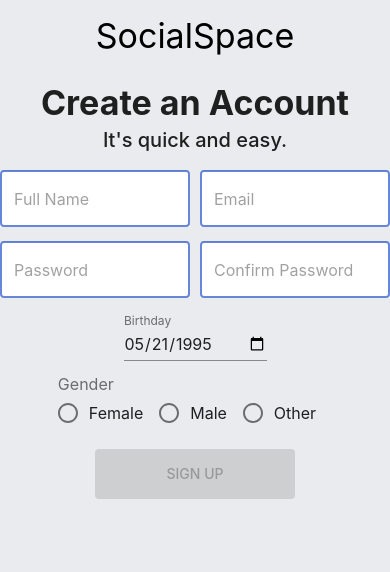
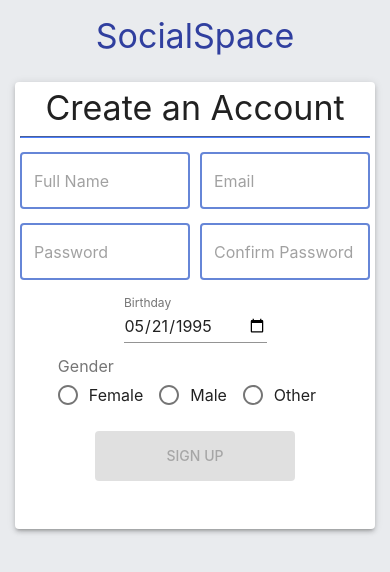
Before and after one commit to dykrupp/SocialSpace, a React (Create React App) app: page / in a window 390 px wide. Both pictures are taken after typing "name@example.com", "Sample123" into the empty fields and a click on the button "CREATE ACCOUNT". Shown: the top 572 px of the page. Built offline with nearby package versions, Linux system fonts and the light colour scheme; no server answers.

Commit message:
-Additional mobile styling for pre-authentication user flow

```diff
--- a/src/components/Navigation/NavigationAuth/AuthAppBar/SearchBar/index.tsx
+++ b/src/components/Navigation/NavigationAuth/AuthAppBar/SearchBar/index.tsx
@@ -1,4 +1,3 @@
-// eslint-disable-next-line
 import React, { useState, useContext } from 'react';
 import { fade, makeStyles, Theme } from '@material-ui/core/styles';
 import IconButton from '@material-ui/core/IconButton';
--- a/src/components/Navigation/NavigationNonAuth/SignInFormContainer/SignInForm.tsx
+++ b/src/components/Navigation/NavigationNonAuth/SignInFormContainer/SignInForm.tsx
@@ -49,7 +49,9 @@ const SignInForm: React.FC<SignInFormProps> = ({
 
   return (
     <form className={classes.root} onSubmit={onSubmit} noValidate>
-      <p className={classes.textAlign}>{error}</p>
+      <p className={classes.textAlign}>
+        {error ? error.concat(' Please try again!') : ''}
+      </p>
       <TextField
         name="email"
         className={classes.textField}
--- a/src/components/Navigation/index.tsx
+++ b/src/components/Navigation/index.tsx
@@ -17,7 +17,7 @@ const useStyles = makeStyles(() => ({
   mobileLink: {
     textDecoration: 'none',
     outline: 0,
-    color: 'black',
+    color: 'rgb(48, 63, 159)',
   },
 }));
 
@@ -26,13 +26,13 @@ interface NavigationProps {
 }
 
 const Navigation: React.FC<NavigationProps> = ({ users }) => {
-  const isMobile = useMobileComponents();
+  const renderMobileComponents = useMobileComponents();
 
   return (
     <div>
       {useContext(AuthUserContext) ? (
         <NavigationAuthContainer users={users} />
-      ) : isMobile ? (
+      ) : renderMobileComponents ? (
         <MobileNonAuth />
       ) : (
         <NavigationNonAuth />
--- a/src/components/View Components/ForgotPassword/ForgotPasswordForm.tsx
+++ b/src/components/View Components/ForgotPassword/ForgotPasswordForm.tsx
@@ -7,14 +7,26 @@ import { OutlinedTextField } from '../../Reusable Components/OutlinedTextField/i
 const useStyles = makeStyles(() => ({
   error: {
     color: 'red',
+    textAlign: 'center',
+  },
+  metaInfo: {
+    textAlign: 'center',
   },
   inputDiv: {
     display: 'flex',
     flexDirection: 'column',
     justifyContent: 'space-between',
+    maxWidth: '75%',
+    margin: '0 auto',
+    alignItems: 'center',
+  },
+  input: {
+    width: '65%',
   },
   resetPassButton: {
     marginTop: '20px',
+    height: '50px',
+    width: '200px',
   },
 }));
 
@@ -36,7 +48,7 @@ const ForgotPasswordForm: React.FC<ForgotPasswordFormProps> = ({
   const isInvalid = email === '';
   return (
     <form onSubmit={onSubmit} noValidate>
-      <p>
+      <p className={classes.metaInfo}>
         Please enter the email associated with your account. You will receive an
         email shortly.
       </p>
--- a/src/components/View Components/ForgotPassword/index.tsx
+++ b/src/components/View Components/ForgotPassword/index.tsx
@@ -2,6 +2,8 @@ import React from 'react';
 import ForgotPasswordFormContainer from './ForgotPasswordFormContainer';
 import Typography from '@material-ui/core/Typography';
 import { makeStyles } from '@material-ui/core/styles';
+import { CustomDivider } from '../../Reusable Components/CustomDivider';
+import { Paper } from '@material-ui/core';
 
 const useStyles = makeStyles(() => ({
   root: {
@@ -9,21 +11,30 @@ const useStyles = makeStyles(() => ({
     display: 'flex',
     flexDirection: 'column',
     alignItems: 'center',
+    marginBottom: '25px',
   },
   title: {
     textAlign: 'center',
+  },
+  paperContainer: {
+    padding: '25px',
   },
 }));
 
 const ForgotPassword: React.FC = () => {
   const classes = useStyles();
+
   return (
     <div className={classes.root}>
-      <Typography className={classes.title} variant="h4">
-        Forgot Your Password?
-      </Typography>
-      <hr style={{ width: '85%' }} />
-      <ForgotPasswordFormContainer />
+      <Paper elevation={3} className={classes.paperContainer}>
+        <div>
+          <Typography className={classes.title} variant="h4">
+            Forgot Your Password?
+          </Typography>
+          <CustomDivider />
+        </div>
+        <ForgotPasswordFormContainer />
+      </Paper>
     </div>
   );
 };
--- a/src/components/View Components/Landing/MobileLanding/index.tsx
+++ b/src/components/View Components/Landing/MobileLanding/index.tsx
@@ -1,8 +1,7 @@
-// eslint-disable-next-line
 import React, { useContext, useState } from 'react';
 import { makeStyles } from '@material-ui/core/styles';
 import Grid from '@material-ui/core/Grid';
-import { Button } from '@material-ui/core';
+import { Button, Paper } from '@material-ui/core';
 import * as ROUTES from '../../../../constants/routes';
 import { Link } from 'react-router-dom';
 import { SignInFormState } from '../../../../constants/interfaces';
@@ -46,14 +45,18 @@ const useStyles = makeStyles(() => ({
     opacity: 0.8,
   },
   createAccountButton: {
-    height: '40px',
-    width: '150px',
+    height: '50px',
+    width: '200px',
   },
   forgotPassGridItem: {
     display: 'flex',
     justifyContent: 'center',
     marginTop: '15px',
     marginBottom: '15px',
+  },
+  paper: {
+    padding: '25px',
+    margin: '25px auto',
   },
 }));
 
@@ -98,6 +101,7 @@ export const MobileLanding: React.FC = () => {
 
   if (!firebase) return <h1>{FIREBASE_NOT_ACCESSIBLE}</h1>;
   return (
+    <Paper elevation={3} className={classes.paper}>
       <Grid container direction="column">
         <Grid item className={classes.gridItem}>
           <BlueOutlinedTextField
@@ -158,5 +162,6 @@ export const MobileLanding: React.FC = () => {
           </Link>
         </Grid>
       </Grid>
+    </Paper>
   );
 };
--- a/src/components/View Components/Landing/SignUp/SignUpForm.tsx
+++ b/src/components/View Components/Landing/SignUp/SignUpForm.tsx
@@ -163,7 +163,9 @@ const SignUpForm: React.FC<SignUpFormProps> = ({
         </Button>
       </div>
       <div className={classes.flexRow}>
-        <p className={classes.error}>{error}</p>
+        <p className={classes.error}>
+          {error ? error.concat(' Please try again!') : ''}
+        </p>
       </div>
     </form>
   );
--- a/src/components/View Components/Landing/SignUp/index.tsx
+++ b/src/components/View Components/Landing/SignUp/index.tsx
@@ -2,32 +2,78 @@ import React from 'react';
 import SignUpFormContainer from './SignUpFormContainer';
 import Typography from '@material-ui/core/Typography';
 import { makeStyles } from '@material-ui/core/styles';
+import { useMobileComponents } from '../../../../utils/hooks/useMobileComponents';
+import { CustomDivider } from '../../../Reusable Components/CustomDivider/index';
+import PropTypes from 'prop-types';
+import { Paper } from '@material-ui/core';
 
 const useStyles = makeStyles(() => ({
   root: {
     marginTop: '25px',
     display: 'flex',
     flexDirection: 'column',
+    alignItems: 'center',
+    marginBottom: '25px',
+  },
+  alignedText: {
+    textAlign: 'center',
   },
   title: {
     fontWeight: 'bold',
     textAlign: 'center',
   },
+  paper: {
+    padding: '5px',
+  },
 }));
 
 const SignUpPage: React.FC = () => {
   const classes = useStyles();
-  return (
-    <div className={classes.root}>
-      <Typography className={classes.title} variant="h4">
-        Create an Account
-      </Typography>
-      <Typography variant="h6" style={{ textAlign: 'center' }}>
-        It&apos;s quick and easy.
-      </Typography>
-      <SignUpFormContainer />
-    </div>
+  return useMobileComponents() ? (
+    <MobileForm classes={classes} />
+  ) : (
+    <Form classes={classes} />
   );
 };
 
 export default SignUpPage;
+
+interface FormProps {
+  classes: Record<string, string>;
+}
+
+const MobileForm: React.FC<FormProps> = ({ classes }) => (
+  <div className={classes.root}>
+    <Paper elevation={3} className={classes.paper}>
+      <div>
+        <Typography className={classes.alignedText} variant="h4">
+          Create an Account
+        </Typography>
+        <CustomDivider />
+      </div>
+      <SignUpFormContainer />
+    </Paper>
+  </div>
+);
+
+MobileForm.propTypes = {
+  classes: PropTypes.any.isRequired,
+};
+
+const Form: React.FC<FormProps> = ({ classes }) => (
+  <div className={classes.root}>
+    <div>
+      <Typography className={classes.title} variant="h4">
+        Create an Account
+      </Typography>
+      <Typography variant="h6" className={classes.alignedText}>
+        It&apos;s quick and easy.
+      </Typography>
+    </div>
+    <SignUpFormContainer />
+  </div>
+);
+
+Form.propTypes = {
+  classes: PropTypes.any.isRequired,
+};
--- a/src/components/View Components/Profile/index.tsx
+++ b/src/components/View Components/Profile/index.tsx
@@ -1,4 +1,3 @@
-// eslint-disable-next-line
 import React, { useState, useContext } from 'react';
 import { makeStyles } from '@material-ui/core/styles';
 import { useParams } from 'react-router-dom';
--- a/src/index.css
+++ b/src/index.css
@@ -19,3 +19,9 @@ body {
 .MuiOutlinedInput-input {
   overflow-y: auto !important;
 }
+
+@media (max-width: 1024px) {
+  #App {
+    padding: 0 15px;
+  }
+}
```
Also changed, not shown: .eslintrc.json. Lines whose indentation alone changed are shown as unchanged.
